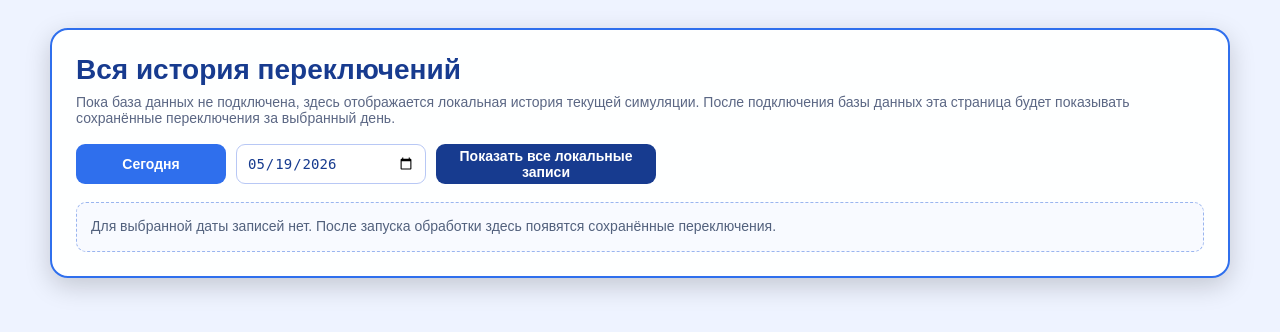
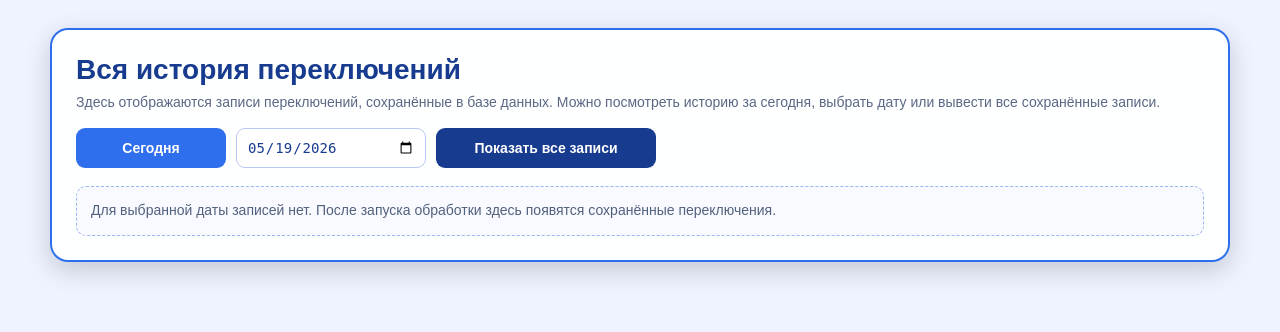
Before and after one commit to Alexey-Chex/Diplom, a Flask app: page /history in a window 1280 px wide. Shown: the top 332 px of the page. Run offline with Flask 3, Linux system fonts and the light colour scheme; data that the repository does not hold is empty.

Commit message:
Update history page database text

```diff
--- a/templates/history.html
+++ b/templates/history.html
@@ -9,14 +9,14 @@
     <main class="history-page">
         <h1>Вся история переключений</h1>
         <p class="history-subtitle">
-            Пока база данных не подключена, здесь отображается локальная история текущей симуляции.
-            После подключения базы данных эта страница будет показывать сохранённые переключения за выбранный день.
+            Здесь отображаются записи переключений, сохранённые в базе данных.
+            Можно посмотреть историю за сегодня, выбрать дату или вывести все сохранённые записи.
         </p>
 
         <div class="history-page-controls">
             <button type="button" id="history-today">Сегодня</button>
             <input type="date" id="history-date">
-            <button type="button" id="history-all" class="secondary-button">Показать все локальные записи</button>
+            <button type="button" id="history-all" class="secondary-button">Показать все записи</button>
         </div>
 
         <section id="history-list" class="history-page-list"></section>
```
